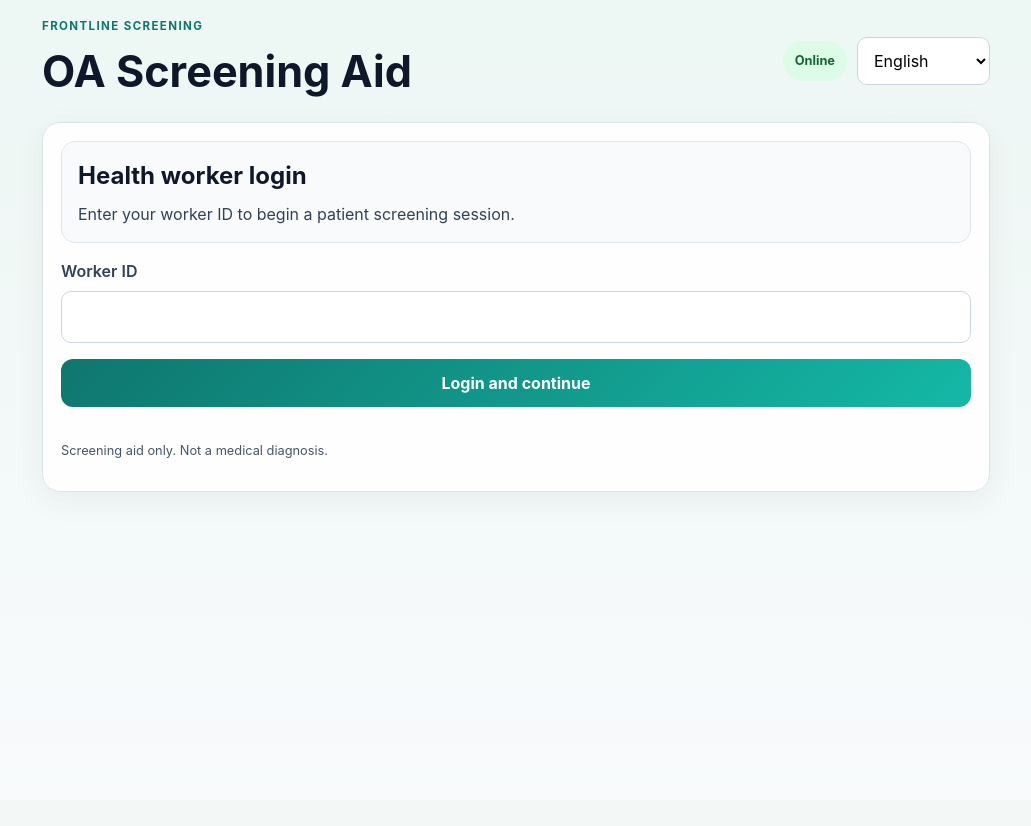
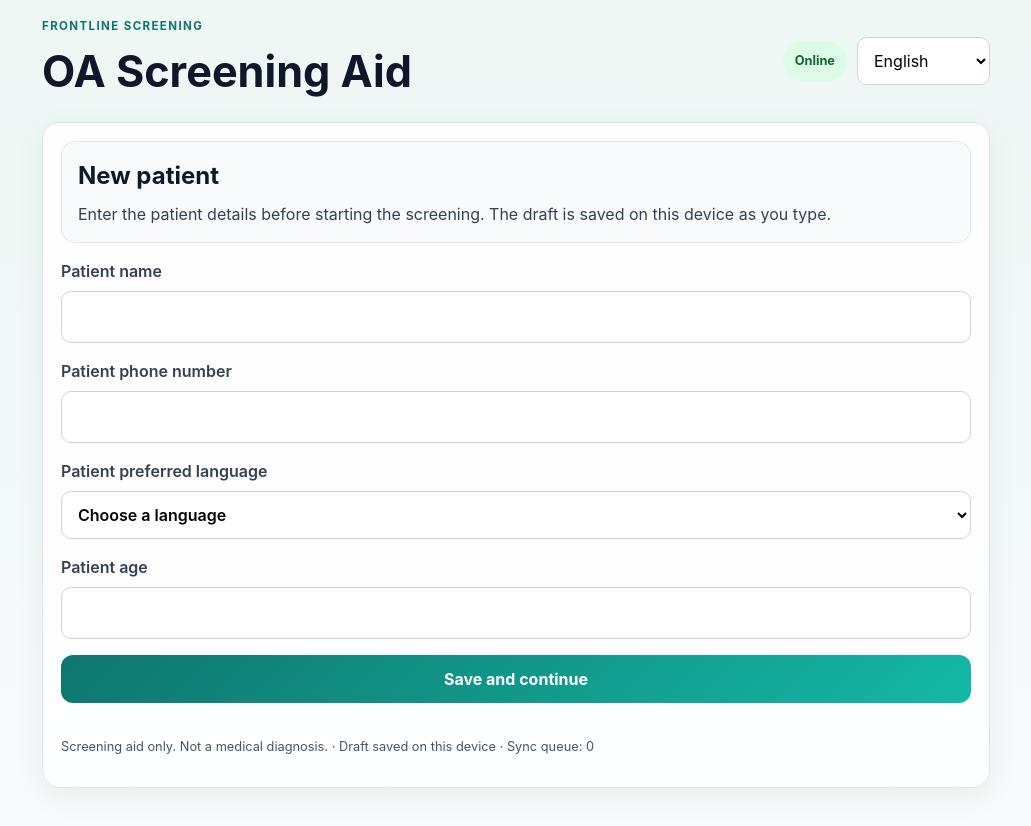
Before and after one commit to pk123-alt/OA, a React (Vite) app in the folder frontend/: page / in a window 1280 px wide. Shown: the whole page, without its empty margins (124-1155 px from the left). Before the commit the page ends 800 px from the top, so only its background shows below. Built offline with nearby package versions, Linux system fonts and the light colour scheme.

Commit message:
Open directly to patient details

```diff
--- a/frontend/src/App.tsx
+++ b/frontend/src/App.tsx
@@ -18,7 +18,6 @@ type PatientForm = {
 const DRAFT_KEY = 'oa-patient-draft-v1';
 const SAVED_PATIENT_KEY = 'oa-saved-patient-v1';
 const HISTORY_PAGE_KEY = 'oa-history-page-v1';
-const LOGIN_KEY = 'oa-worker-login-v1';
 const languageOptions: Array<{ value: PatientLanguage; labelKey: string }> = [
   { value: 'en', labelKey: 'languageEnglish' },
   { value: 'hi', labelKey: 'languageHindi' },
@@ -46,7 +45,7 @@ function readDraft(): PatientForm {
 }
 
 function getWorkerUserId() {
-  return localStorage.getItem('oa-user-id') ?? localStorage.getItem('userId') ?? localStorage.getItem('user_id') ?? 'local-worker';
+  return localStorage.getItem('oa-worker-name') ?? localStorage.getItem('userId') ?? localStorage.getItem('user_id') ?? 'local-worker';
 }
 
 function readSavedPatient(): Patient | null {
@@ -84,9 +83,6 @@ function App() {
   const [pendingSyncCount, setPendingSyncCount] = useState(0);
   const [errors, setErrors] = useState<Record<string, string>>({});
   const [savedPatient, setSavedPatient] = useState<Patient | null>(readSavedPatient);
-  const [workerId, setWorkerId] = useState(() => localStorage.getItem('oa-user-id') ?? '');
-  const [isLoggedIn, setIsLoggedIn] = useState(() => localStorage.getItem(LOGIN_KEY) === 'true');
-  const [loginError, setLoginError] = useState('');
   const [medicalHistory, setMedicalHistory] = useState('');
   const [jointPain, setJointPain] = useState(false);
   const [painLevel, setPainLevel] = useState(0);
@@ -139,17 +135,6 @@ function App() {
   const changeAppLanguage = (language: string) => {
     localStorage.setItem('oa-language', language);
     void i18n.changeLanguage(language);
-  };
-
-  const handleLogin = () => {
-    if (!workerId.trim()) {
-      setLoginError(t('workerIdRequired'));
-      return;
-    }
-    localStorage.setItem('oa-user-id', workerId.trim());
-    localStorage.setItem(LOGIN_KEY, 'true');
-    setLoginError('');
-    setIsLoggedIn(true);
   };
 
   const updateForm = (changes: Partial<PatientForm>) => {
@@ -245,29 +230,6 @@ function App() {
       </div>
     </header>
   );
-
-  if (!isLoggedIn) {
-    return (
-      <div className="app-shell">
-        {header}
-        <main className="layout">
-          <section className="screen stack">
-            <div className="instruction-box">
-              <h2>{t('workerLoginTitle')}</h2>
-              <p>{t('workerLoginIntro')}</p>
-            </div>
-            <label className="field">
-              <span>{t('workerIdLabel')}</span>
-              <input value={workerId} onChange={(event) => { setWorkerId(event.target.value); setLoginError(''); }} autoComplete="username" />
-              {loginError && <small className="field-error">{loginError}</small>}
-            </label>
-            <button className="primary-button" type="button" onClick={handleLogin}>{t('loginAndContinue')}</button>
-            <p className="screen-footer">{t('screeningAidOnly')}</p>
-          </section>
-        </main>
-      </div>
-    );
-  }
 
   if (savedPatient) {
     return (
```
